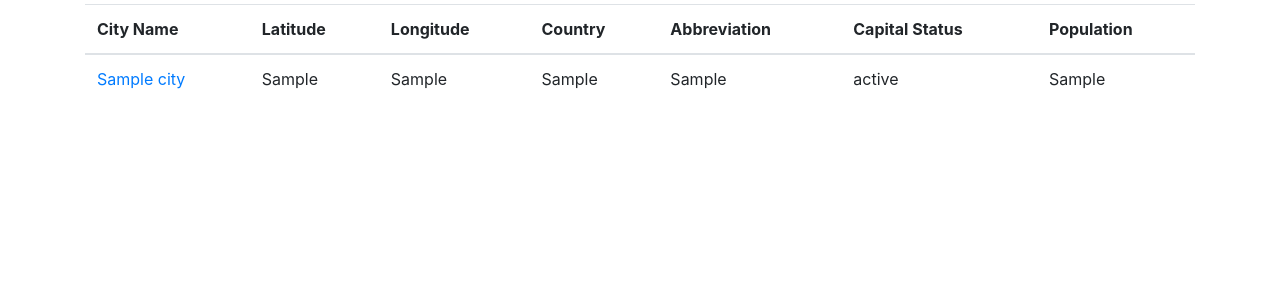
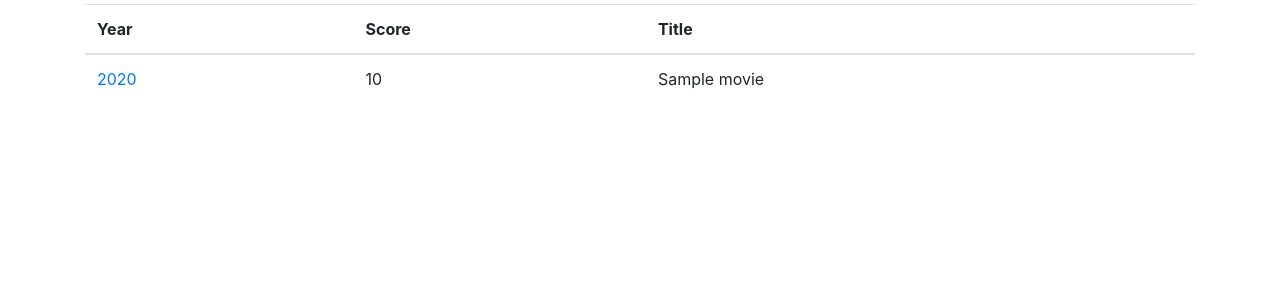
Before and after one commit to LadyObserver85/Web_app3, a Flask app: template app/templates/index.html in a window 1280 px wide. Shown: the part 56-356 px from the top of the page. Run offline with Flask 2, Linux system fonts and the light colour scheme; the template is opened without the code that fills it: most values are stand-ins (such as "Sample title", 1, 10 or a date in 2020); some libraries are stand-ins or nearby versions.

Commit message:
Fix: updated according to moviesData

```diff
--- a/app/templates/index.html
+++ b/app/templates/index.html
@@ -3,25 +3,17 @@
 <table class="table">
     <thead>
     <tr>
-        <th scope="col">City Name</th>
-        <th scope="col">Latitude</th>
-        <th scope="col">Longitude</th>
-        <th scope="col">Country</th>
-        <th scope="col">Abbreviation</th>
-        <th scope="col">Capital Status</th>
-        <th scope="col">Population</th>
+        <th scope="col">Year</th>
+        <th scope="col">Score</th>
+        <th scope="col">Title</th>
     </tr>
     </thead>
     <tbody>
-    {% for city in cities %}
+    {% for movie in movies %}
     <tr>
-        <td><a href="view/{{city.id}}">{{ city.fldName }}</a></td>
-        <td>{{ city.fldLat }}</td>
-        <td>{{ city.fldLong }}</td>
-        <td>{{ city.fldCountry }}</td>
-        <td>{{ city.fldAbbreviation }}</td>
-        <td>{{ city.fldCapitalStatus }}</td>
-        <td>{{ city.fldPopulation }}</td>
+        <td><a href="view/{{movie.id}}">{{ movie.Year }}</a></td>
+        <td>{{ movie.Score }}</td>
+        <td>{{ movie.Title }}</td>
     </tr>
     {% endfor %}
     </tbody>
```
